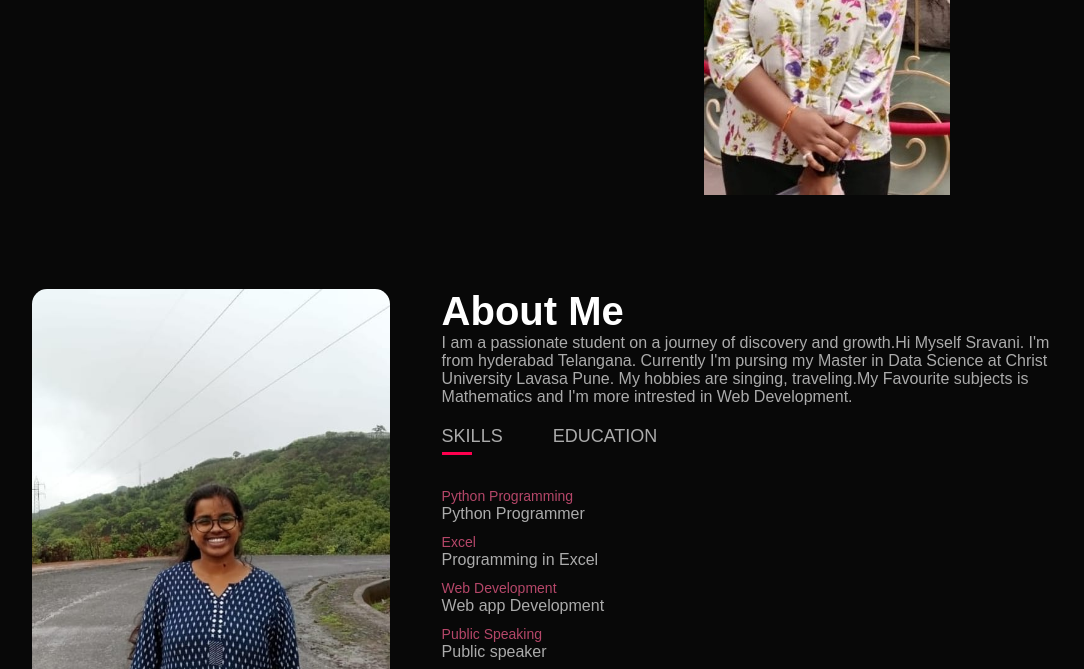
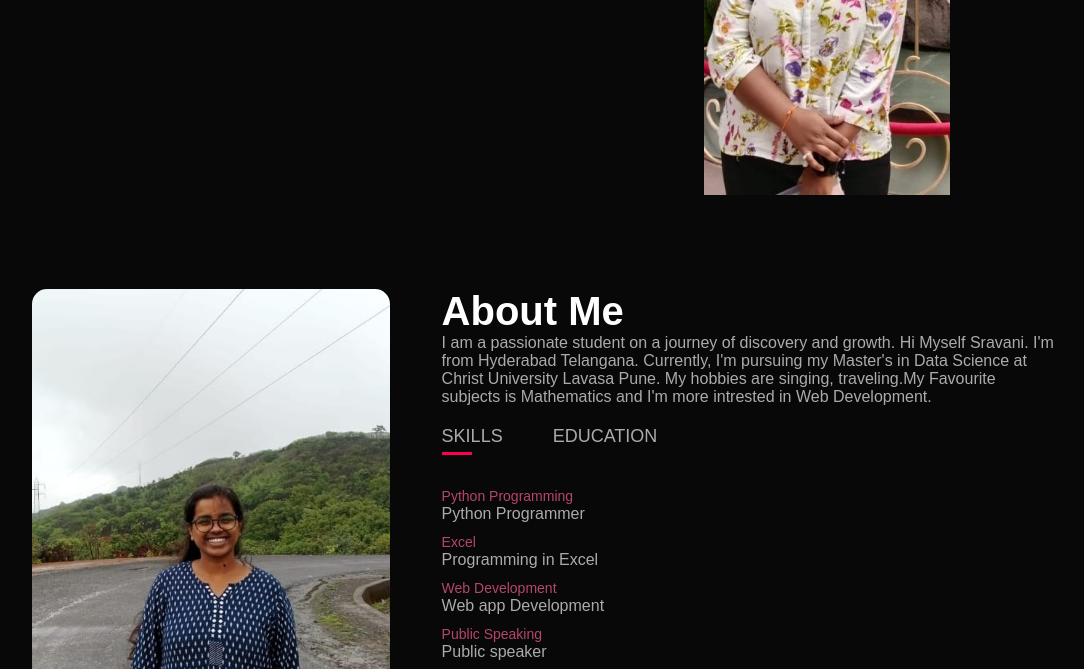
Before and after one commit to Sravani160502/MyPortfolio, a plain HTML site: page index.html in a window 1280 px wide. Shown: the part 431-1100 px from the top of the page, without its empty margins (96-1180 px from the left). Drawn offline with Linux system fonts and the light colour scheme.

Commit message:
Update index.html

```diff
--- a/index.html
+++ b/index.html
@@ -40,7 +40,7 @@
                 </div>
                 <div class="about-col-2">
                     <h1 class="sub-title">About Me</h1>
-                    <p>I am a passionate student on a journey of discovery and growth.Hi Myself Sravani. I'm from hyderabad Telangana. Currently I'm pursing my Master in Data Science at Christ University Lavasa Pune.
+                    <p>I am a passionate student on a journey of discovery and growth. Hi Myself Sravani. I'm from Hyderabad Telangana. Currently, I'm pursuing my Master's in Data Science at Christ University Lavasa Pune.
                         My hobbies are singing, traveling.My Favourite subjects is Mathematics and I'm more intrested in Web Development. </p>
                     <div class="tab-titles">
                         <p class="tab-links active-link" onclick="opentab('skills')">SKILLS</p>
```
